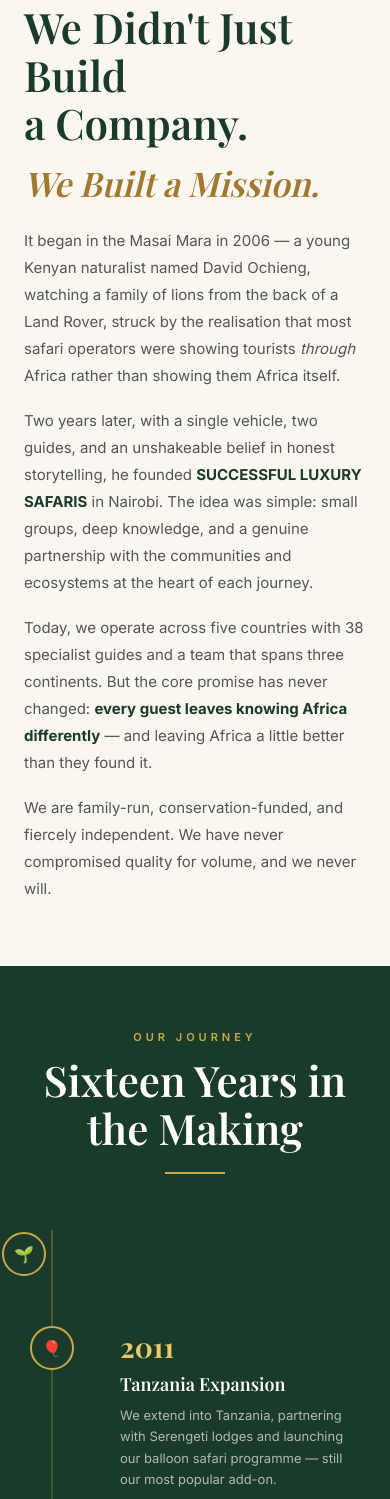
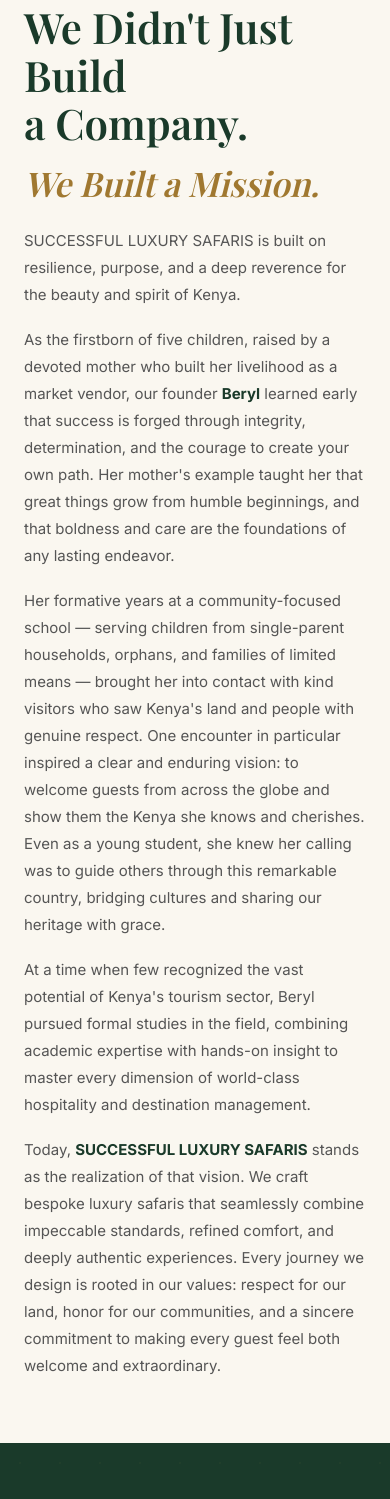
Before and after one commit to Tomlee-abila/successful_safaris, a Django app: page /about/ in a window 390 px wide; the page is wider, and only the part inside the window is pictured. Shown: the part 1441-2940 px from the top of that part. Run offline with Django 5.2, Linux system fonts and the light colour scheme; data comes from the database, SQL or seed files in the repository; data that the repository does not hold is empty; parts of the project's set-up code (start-up, migrations or seed data) failed here and were passed over; some web fonts are replaced.

Commit message:
fix: stop logo from disappearing, add bundle builder nav link, use real About Us story
- Set WHITENOISE_MANIFEST_STRICT=False so static assets fall back to the
  unhashed filename instead of erroring when a worker's cached manifest is
  stale, which was causing the nav logo to intermittently vanish.
- Add a "Bundle Builder" link next to Book Now and the cart in both the
  desktop and mobile nav.
- Replace the fabricated founder story on the About page with the client's
  real story (Beryl), and flag the remaining Timeline/Team/Awards/
  Conservation/Testimonials sections as unverified placeholder content that
  must not go live as-is (Awards in particular claims a fake ATOL license
  and partnerships).

```diff
--- a/backend/safari_backend/settings.py
+++ b/backend/safari_backend/settings.py
@@ -123,6 +123,12 @@ STORAGES = {
         "BACKEND": "whitenoise.storage.CompressedManifestStaticFilesStorage",
     },
 }
+
+# If a static file is referenced but missing from the collectstatic manifest
+# (e.g. a worker process holding a stale manifest right after a deploy),
+# fall back to serving the plain unhashed filename instead of raising a
+# ValueError that 500s the whole page or silently breaks an <img> tag.
+WHITENOISE_MANIFEST_STRICT = False
 
 MEDIA_URL = '/media/'
 if IS_DOCKER:
--- a/backend/templates/about.html
+++ b/backend/templates/about.html
@@ -215,13 +215,13 @@
 <section class="hero">
   <div class="hero-pattern"></div>
   <div class="hero-content">
-    <div class="hero-overline">Est. 2008 · Nairobi, Kenya</div>
+    <div class="hero-overline">Nairobi, Kenya</div>
     <h1 class="hero-title">
-      Africa is Our<br>
+      Kenya is Our<br>
       <span class="gold-text">Calling.</span>
     </h1>
     <p class="hero-subtitle">
-      Since 2008, we have been matching extraordinary travellers with Africa's most authentic experiences — built on honesty, expertise, and a genuine love for the continent.
+      Built on resilience, purpose, and a deep reverence for the beauty and spirit of Kenya — we invite you to discover it through eyes that know, understand, and love it best.
     </p>
     <div class="hero-actions">
       <a href="#story" class="btn-hero-primary">Our Story</a>
@@ -234,7 +234,7 @@
   </div>
 </section>
 
-<!-- STATS -->
+<!-- STATS: FABRICATED PLACEHOLDER NUMBERS — confirm real figures (founding year, trip count, guide count, awards) with the client before this goes live -->
 <div class="stats-strip">
   <div class="stats-inner">
     <div class="stat-item">
@@ -273,10 +273,9 @@
     <div class="story-visual">
       <div class="story-visual-img" style="background: url('https://images.unsplash.com/photo-1523805009345-7448845a9e53?auto=format&fit=crop&w=900&q=85') center/cover no-repeat;"></div>
       <div class="story-visual-overlay"></div>
-      <div class="story-year-badge">Est. 2008</div>
       <div class="story-quote-badge">
-        <div class="story-quote-text">"We didn't want to sell safaris. We wanted to change how people see Africa — and through Africa, how they see the world."</div>
-        <div class="story-quote-author">— David Ochieng, Founder & CEO</div>
+        <div class="story-quote-text">"We didn't want to sell safaris. We wanted to welcome guests from across the globe and show them the Kenya I know and cherish."</div>
+        <div class="story-quote-author">— Beryl, Founder</div>
       </div>
     </div>
     <div class="story-content">
@@ -284,15 +283,17 @@
       <h2 class="section-title" style="text-align:left;">We Didn't Just Build<br>a Company.</h2>
       <h2 class="section-title" style="text-align:left; font-style:italic; color:var(--gold-dark); font-size:34px; margin-bottom:24px;">We Built a Mission.</h2>
       <div class="story-body">
-        <p>It began in the Masai Mara in 2006 — a young Kenyan naturalist named David Ochieng, watching a family of lions from the back of a Land Rover, struck by the realisation that most safari operators were showing tourists <em>through</em> Africa rather than showing them Africa itself.</p>
-        <p>Two years later, with a single vehicle, two guides, and an unshakeable belief in honest storytelling, he founded <strong>SUCCESSFUL LUXURY SAFARIS</strong> in Nairobi. The idea was simple: small groups, deep knowledge, and a genuine partnership with the communities and ecosystems at the heart of each journey.</p>
-        <p>Today, we operate across five countries with 38 specialist guides and a team that spans three continents. But the core promise has never changed: <strong>every guest leaves knowing Africa differently</strong> — and leaving Africa a little better than they found it.</p>
-        <p>We are family-run, conservation-funded, and fiercely independent. We have never compromised quality for volume, and we never will.</p>
+        <p>SUCCESSFUL LUXURY SAFARIS is built on resilience, purpose, and a deep reverence for the beauty and spirit of Kenya.</p>
+        <p>As the firstborn of five children, raised by a devoted mother who built her livelihood as a market vendor, our founder <strong>Beryl</strong> learned early that success is forged through integrity, determination, and the courage to create your own path. Her mother's example taught her that great things grow from humble beginnings, and that boldness and care are the foundations of any lasting endeavor.</p>
+        <p>Her formative years at a community-focused school — serving children from single-parent households, orphans, and families of limited means — brought her into contact with kind visitors who saw Kenya's land and people with genuine respect. One encounter in particular inspired a clear and enduring vision: to welcome guests from across the globe and show them the Kenya she knows and cherishes. Even as a young student, she knew her calling was to guide others through this remarkable country, bridging cultures and sharing our heritage with grace.</p>
+        <p>At a time when few recognized the vast potential of Kenya's tourism sector, Beryl pursued formal studies in the field, combining academic expertise with hands-on insight to master every dimension of world-class hospitality and destination management.</p>
+        <p>Today, <strong>SUCCESSFUL LUXURY SAFARIS</strong> stands as the realization of that vision. We craft bespoke luxury safaris that seamlessly combine impeccable standards, refined comfort, and deeply authentic experiences. Every journey we design is rooted in our values: respect for our land, honor for our communities, and a sincere commitment to making every guest feel both welcome and extraordinary.</p>
       </div>
     </div>
   </div>
 </section>
 
+<!-- TIMELINE: FABRICATED PLACEHOLDER — invented milestones/founder name (David Ochieng), not real. Replace with actual company history or remove before launch. -->
 <!-- TIMELINE -->
 <section class="timeline-section">
   <div class="section-header">
@@ -376,6 +377,7 @@
   </div>
 </section>
 
+<!-- TEAM: FABRICATED PLACEHOLDER — invented guide names/bios/credentials, not real people. Replace with actual staff or remove before launch. -->
 <!-- TEAM -->
 <section class="team-section">
   <div class="section-header">
@@ -432,6 +434,7 @@
   </div>
 </section>
 
+<!-- CONSERVATION: FABRICATED PLACEHOLDER — invented fund amounts/stats, not verified. Confirm real figures with client or remove before launch. -->
 <!-- CONSERVATION -->
 <section class="conservation-section">
   <div class="conservation-layout">
@@ -459,6 +462,7 @@
   </div>
 </section>
 
+<!-- AWARDS: FABRICATED PLACEHOLDER — claims a specific ATOL number, IATA accreditation, and named partnerships (Nat Geo, Dian Fossey Fund, AWF) that are NOT verified. Publishing false regulatory/license claims is a legal risk. Remove or replace with real credentials before launch. -->
 <!-- AWARDS -->
 <section class="awards-section">
   <div class="section-header">
@@ -479,6 +483,7 @@
   </div>
 </section>
 
+<!-- TESTIMONIALS: FABRICATED PLACEHOLDER — invented reviews with stock photos, not real guests. Replace with the live Review model (already wired on the homepage) or remove before launch. -->
 <!-- TESTIMONIALS -->
 <section class="testimonials-section">
   <div class="section-header">
--- a/backend/templates/base.html
+++ b/backend/templates/base.html
@@ -48,6 +48,9 @@
   .cart-badge { position: absolute; top: -8px; right: -8px; background: var(--gold); color: var(--green-dark); width: 18px; height: 18px; border-radius: 50%; font-size: 10px; font-weight: 700; display: flex; align-items: center; justify-content: center; }
   .nav-cta { background: var(--gold); color: var(--green-dark); padding: 12px 24px; border-radius: 4px; font-size: 12px; font-weight: 700; letter-spacing: 1.5px; text-transform: uppercase; }
   .nav-cta:hover { background: var(--gold-light); transform: translateY(-1px); }
+  .nav-cta-outline { color: var(--gold-light); padding: 11px 20px; border: 1.5px solid rgba(201,168,76,0.5); border-radius: 4px; font-size: 12px; font-weight: 700; letter-spacing: 1.5px; text-transform: uppercase; transition: all 0.2s; }
+  .nav-cta-outline:hover { background: rgba(201,168,76,0.1); border-color: var(--gold); }
+  @media (max-width: 900px) { .nav-cta-outline { display: none; } }
 
   /* ── FOOTER ── */
   footer { background: var(--charcoal); color: white; padding: 80px 80px 40px; }
@@ -133,6 +136,7 @@
       {% else %}
       <a href="{% url 'auth' %}" class="nav-user" style="color: white; font-size: 13px;">👤 Sign In</a>
       {% endif %}
+      <a href="{% url 'bundle_builder' %}" class="nav-cta-outline">Bundle Builder</a>
       <a href="{% url 'booking' %}" class="nav-cta">Book Now</a>
       <div class="nav-mobile-toggle" onclick="openMobileMenu()" style="cursor:pointer; color:white; font-size:24px; margin-left:16px;">☰</div>
     </div>
@@ -179,7 +183,8 @@
     {% else %}
     <a href="{% url 'auth' %}" onclick="closeMobileMenu()" style="color: var(--gold-light); font-size: 15px; font-weight: 500; display: flex; align-items: center; gap: 8px;">👤 Sign In</a>
     {% endif %}
-    <a href="{% url 'booking' %}" onclick="closeMobileMenu()" style="background: var(--gold); color: var(--green-dark); padding: 14px; text-align: center; border-radius: 4px; font-size: 13px; font-weight: 700; letter-spacing: 1.5px; text-transform: uppercase; margin-top: 12px;">Book Now</a>
+    <a href="{% url 'bundle_builder' %}" onclick="closeMobileMenu()" style="color: var(--gold-light); border: 1.5px solid rgba(201,168,76,0.5); padding: 14px; text-align: center; border-radius: 4px; font-size: 13px; font-weight: 700; letter-spacing: 1.5px; text-transform: uppercase; margin-top: 12px;">Bundle Builder</a>
+    <a href="{% url 'booking' %}" onclick="closeMobileMenu()" style="background: var(--gold); color: var(--green-dark); padding: 14px; text-align: center; border-radius: 4px; font-size: 13px; font-weight: 700; letter-spacing: 1.5px; text-transform: uppercase;">Book Now</a>
   </div>
 </div>
 <script>
```
